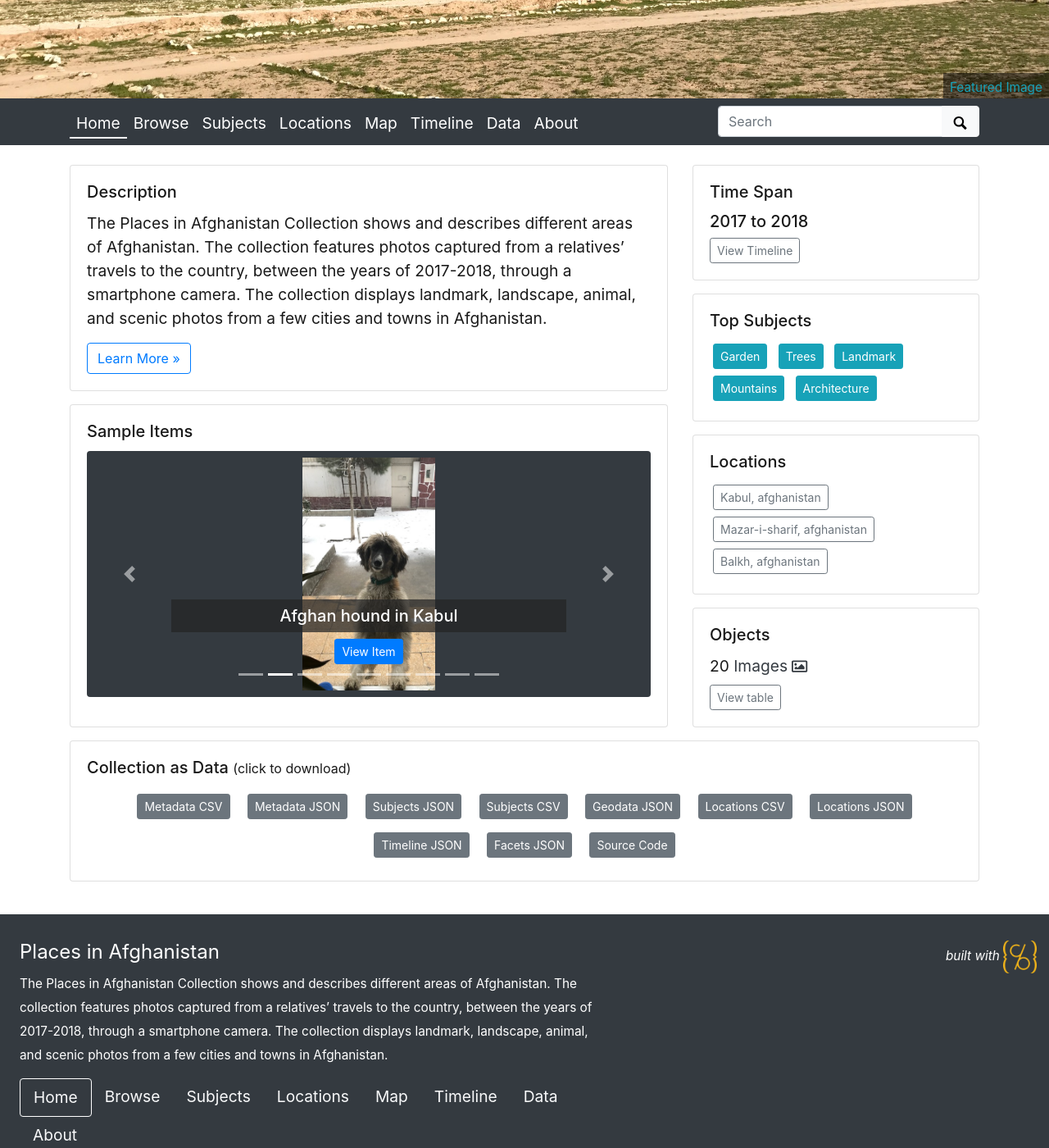
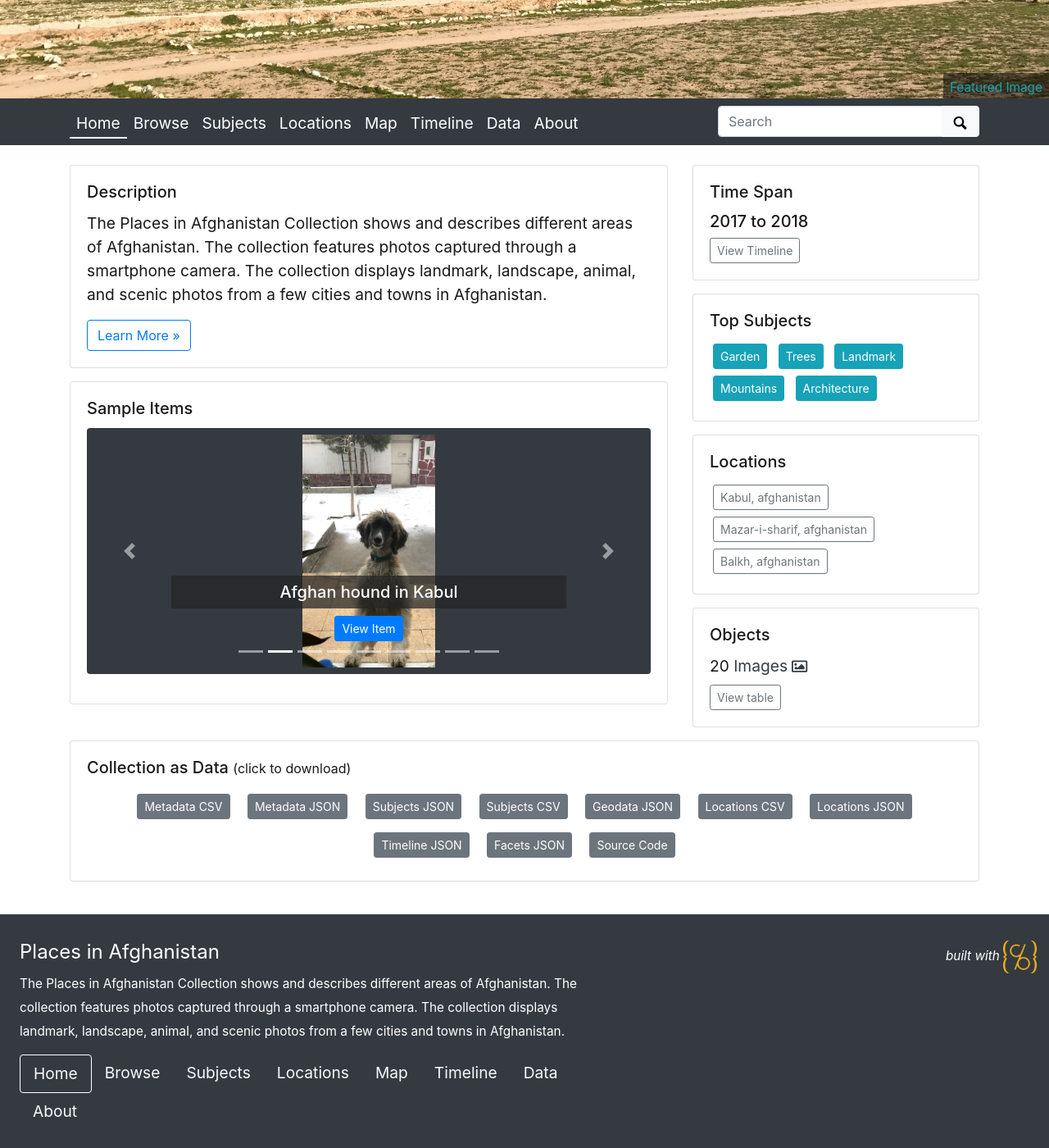
Before and after one commit to aryaftali/Afghan-Cities, a Jekyll site: the page built from index.md, in a window 1280 px wide and 1400 px high, scrolled down 490 px. Shown: the whole window at 82% size. Built offline with Jekyll 4.4.1, drawn with Linux system fonts in a browser that asks for light colours.

Commit message:
Update _config.yml

```diff
--- a/_config.yml
+++ b/_config.yml
@@ -25,7 +25,7 @@
 tagline: Photographs of different cities and towns of Afghanistan
 # description appears in meta tags and other locations
 # this description might appear in search result lists, keep around 160 characters max
-description: "The Places in Afghanistan Collection shows and describes different areas of Afghanistan. The collection features photos captured from a relatives’ travels to the country, between the years of 2017-2018, through a smartphone camera. The collection displays landmark, landscape, animal, and scenic photos from a few cities and towns in Afghanistan."
+description: "The Places in Afghanistan Collection shows and describes different areas of Afghanistan. The collection features photos captured through a smartphone camera. The collection displays landmark, landscape, animal, and scenic photos from a few cities and towns in Afghanistan."
 # creator of the digital collection, to appear in meta tags; we typically use our GitHub usernames but feel free to just use your name
 author: Arzo Yaftali
 
```
